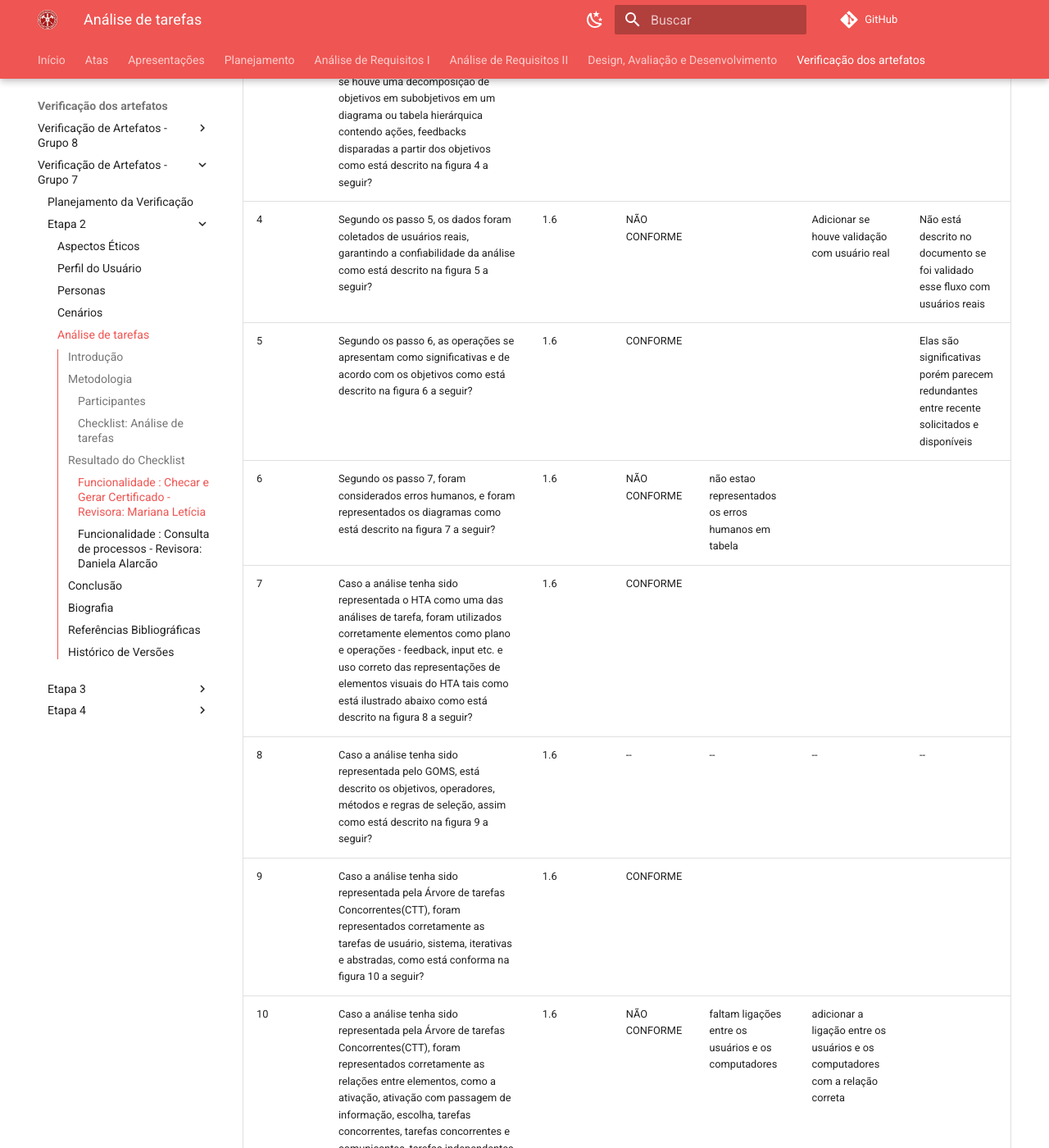
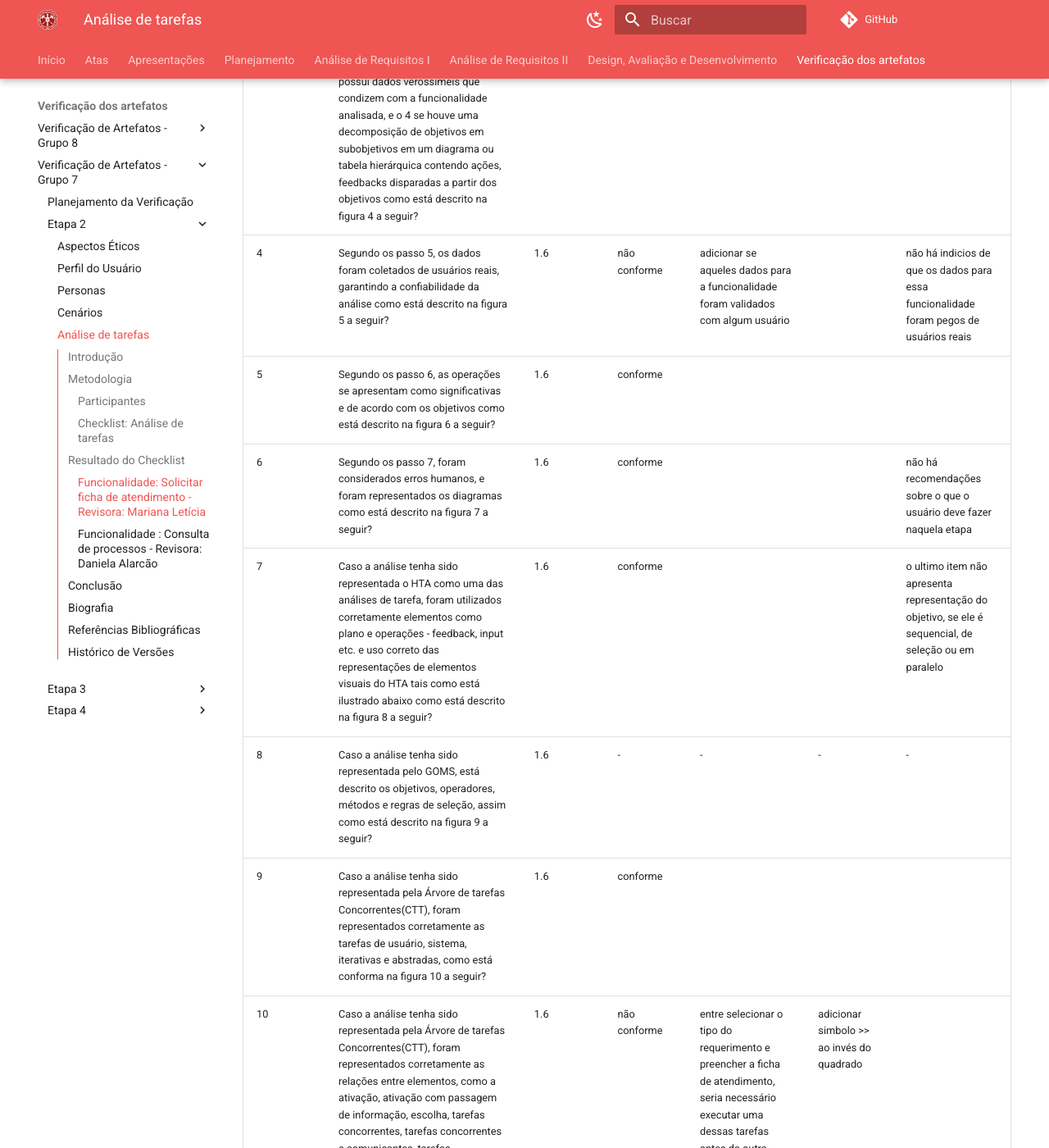
Before and after one commit to Interacao-Humano-Computador/2024.1-CBMERJ, an MkDocs documentation site: the page built from docs/verificacao_artefatos/verificacao_nosso_grupo/etapa_2/analise_tarefas.md, in a window 1280 px wide and 1400 px high, scrolled down 6526 px. Shown: the whole window at 82% size. Built offline with MkDocs 1.6.1 and Material for MkDocs 9.7.7, drawn with Linux system fonts in a browser that asks for light colours; comment, search, counter and statistics services are not loaded; some of the changed text lies outside the part shown.

Commit message:
adicionando verificação da análise de tarefa Solicitar ficha de atendimento

```diff
--- a/docs/verificacao_artefatos/verificacao_nosso_grupo/etapa_2/analise_tarefas.md
+++ b/docs/verificacao_artefatos/verificacao_nosso_grupo/etapa_2/analise_tarefas.md
@@ -148,27 +148,25 @@ A **avaliadora** responsável por desenvolver a lista de verificação da etapa
 ## Resultado do Checklist
 
 
-### Funcionalidade : Checar e Gerar Certificado - Revisora: Mariana Letícia
+### Funcionalidade: Solicitar ficha de atendimento  - Revisora: Mariana Letícia
 | Item | Descrição      | Versão do Artefato | Avaliação      | Descrição do problema | Sugestão de Ação Corretiva | Observações |
 | ---- | -------------- | ------------------ | -------------- | --------------------- | -------------------------- | ----------- |
-|  1   | A análise de tarefas possui um conjunto de objetivos que correspondem ao objetivo das pessoas que utilizarão aquele sistema, além de uma lista de ações correspondentes ao objetivos, conforme é evidenciado na figura 1 a seguir? Esse objetivo também é representado pelo primeiro passo de execução de um HTA na figura 2. | 1.6 | CONFORME | |
-|  2   | foram implementados o segundo passo da execução de um HTA sendo ele: estabelecer uma ligação lógica entre os objetivos e as medidas de sucesso, mencionando quais seriam essas medidas de sucesso como está descrito na figura 3 a seguir? | 1.6 | CONFORME|  |   |  |
-|  3   | foram implementados os passos 3 e 4 do HTA, sendo o 3 se o HTA possui dados verossímeis que condizem com a funcionalidade analisada, e o 4 se houve uma decomposição de objetivos em subobjetivos em um diagrama ou tabela hierárquica contendo ações, feedbacks disparadas a partir dos objetivos como está descrito na figura 4 a seguir?| 1.6 |CONFORME |  |
-|  4   | Segundo os passo 5, os dados foram coletados de usuários reais, garantindo a confiabilidade da análise como está descrito na figura 5 a seguir? | 1.6 | NÃO CONFORME  | | Adicionar se houve validação com usuário real | Não está descrito no documento se foi validado esse fluxo com usuários reais|
-|  5   | Segundo os passo 6, as operações se apresentam como significativas e de acordo com os objetivos como está descrito na figura 6 a seguir? | 1.6| CONFORME  | | | Elas são significativas porém parecem redundantes entre recente solicitados e disponíveis|
-|  6   | Segundo os passo 7, foram considerados erros humanos, e foram representados os diagramas como está descrito na figura 7 a seguir?  | 1.6| NÃO CONFORME  | não estao representados os erros humanos em tabela | |  |
-|  7   | Caso a análise tenha sido representada o HTA como uma das análises de tarefa, foram utilizados corretamente elementos como plano e operações - feedback, input etc. e uso correto das representações de elementos visuais do HTA tais como está ilustrado abaixo como está descrito na figura 8 a seguir?  | 1.6|  CONFORME |  | |  |
-|  8   | Caso a análise tenha sido representada pelo GOMS, está descrito os objetivos, operadores, métodos e regras de seleção, assim como está descrito na figura 9 a seguir? | 1.6| --  |-- | --| --  |
-|  9   | Caso a análise tenha sido representada pela Árvore de tarefas Concorrentes(CTT), foram representados corretamente as tarefas de usuário, sistema, iterativas e abstradas, como está conforma na figura 10 a seguir? | 1.6| CONFORME  | | |  |
-|  10   | Caso a análise tenha sido representada pela Árvore de tarefas Concorrentes(CTT), foram representados corretamente as relações entre elementos, como a ativação, ativação com passagem de informação, escolha, tarefas concorrentes, tarefas concorrentes e comunicantes, tarefas independentes, desativação e suspensão/retomada, como está evidente na figura 11 a seguir? | 1.6| NÃO CONFORME  | faltam ligações entre os usuários e os computadores | adicionar a ligação entre os usuários e os computadores com a relação correta |  |
-<p style="text-align: center">Tabela 1: Tabela de Verificação de Checar e Gerar Certificados</p>
+|  1   | A análise de tarefas possui um conjunto de objetivos que correspondem ao objetivo das pessoas que utilizarão aquele sistema, além de uma lista de ações correspondentes ao objetivos, conforme é evidenciado na figura 1 a seguir? Esse objetivo também é representado pelo primeiro passo de execução de um HTA na figura 2. |  1.6| conforme | | |
+|  2   | foram implementados o segundo passo da execução de um HTA sendo ele: estabelecer uma ligação lógica entre os objetivos e as medidas de sucesso, mencionando quais seriam essas medidas de sucesso como está descrito na figura 3 a seguir? | 1.6 | conforme|  |   |  |
+|  3   | foram implementados os passos 3 e 4 do HTA, sendo o 3 se o HTA possui dados verossímeis que condizem com a funcionalidade analisada, e o 4 se houve uma decomposição de objetivos em subobjetivos em um diagrama ou tabela hierárquica contendo ações, feedbacks disparadas a partir dos objetivos como está descrito na figura 4 a seguir?| 1.6 | conforme |  |
+|  4   | Segundo os passo 5, os dados foram coletados de usuários reais, garantindo a confiabilidade da análise como está descrito na figura 5 a seguir? | 1.6| não conforme  |adicionar se aqueles dados para a funcionalidade foram validados com algum usuário | | não há indicios de que os dados para essa funcionalidade foram pegos de usuários reais|
+|  5   | Segundo os passo 6, as operações se apresentam como significativas e de acordo com os objetivos como está descrito na figura 6 a seguir? | 1.6| conforme  | | |  |
+|  6   | Segundo os passo 7, foram considerados erros humanos, e foram representados os diagramas como está descrito na figura 7 a seguir?  | 1.6| conforme | | | não há recomendações sobre o que o usuário deve fazer naquela etapa |
+|  7   | Caso a análise tenha sido representada o HTA como uma das análises de tarefa, foram utilizados corretamente elementos como plano e operações - feedback, input etc. e uso correto das representações de elementos visuais do HTA tais como está ilustrado abaixo como está descrito na figura 8 a seguir?  | 1.6| conforme  | | | o ultimo item não apresenta representação do objetivo, se ele é sequencial, de seleção ou em paralelo |
+|  8   | Caso a análise tenha sido representada pelo GOMS, está descrito os objetivos, operadores, métodos e regras de seleção, assim como está descrito na figura 9 a seguir? | 1.6| -  | -|- |-  |
+|  9   | Caso a análise tenha sido representada pela Árvore de tarefas Concorrentes(CTT), foram representados corretamente as tarefas de usuário, sistema, iterativas e abstradas, como está conforma na figura 10 a seguir? | 1.6| conforme  | | |  |
+|  10   | Caso a análise tenha sido representada pela Árvore de tarefas Concorrentes(CTT), foram representados corretamente as relações entre elementos, como a ativação, ativação com passagem de informação, escolha, tarefas concorrentes, tarefas concorrentes e comunicantes, tarefas independentes, desativação e suspensão/retomada, como está evidente na figura 11 a seguir? | 1.6| não conforme  | entre selecionar o tipo do requerimento e preencher a ficha de atendimento, seria necessário executar uma dessas tarefas antes da outra| adicionar simbolo >> ao invés do quadrado|  |
+<p style="text-align: center">Tabela 1: Tabela de verificação de checklist da análise de tarefa Solicitar ficha de atendimento </p>
 <p style="text-align: center">Fonte: Mariana Letícia, 2024</p>
 
-<iframe width="560" height="315"
-src="https://www.youtube.com/embed/PalxLLIckFM?si=hyu61smPFkaXVKnu"
-title="YouTube video player" frameborder="0" allow="accelerometer; autoplay; clipboard-write; encrypted-media; gyroscope; picture-in-picture; web-share" referrerpolicy="strict-origin-when-cross-origin" allowfullscreen></iframe>
+<iframe width="560" height="315" src="https://www.youtube.com/embed/-TokPA8pGXU?si=-H-M6LWiTKA5eKzy" title="YouTube video player" frameborder="0" allow="accelerometer; autoplay; clipboard-write; encrypted-media; gyroscope; picture-in-picture; web-share" referrerpolicy="strict-origin-when-cross-origin" allowfullscreen></iframe>
 
-<p style="text-align: center">Vídeo 1: Verificação da Funcionalidade Checar e Gerar Certificado.</p>
+<p style="text-align: center">Vídeo 1: Verificação da análise de tarefa Solicitar ficha de atendimento .</p>
 <p style="text-align: center">Fonte: Mariana Letícia, 2024</p>
 
 
```
